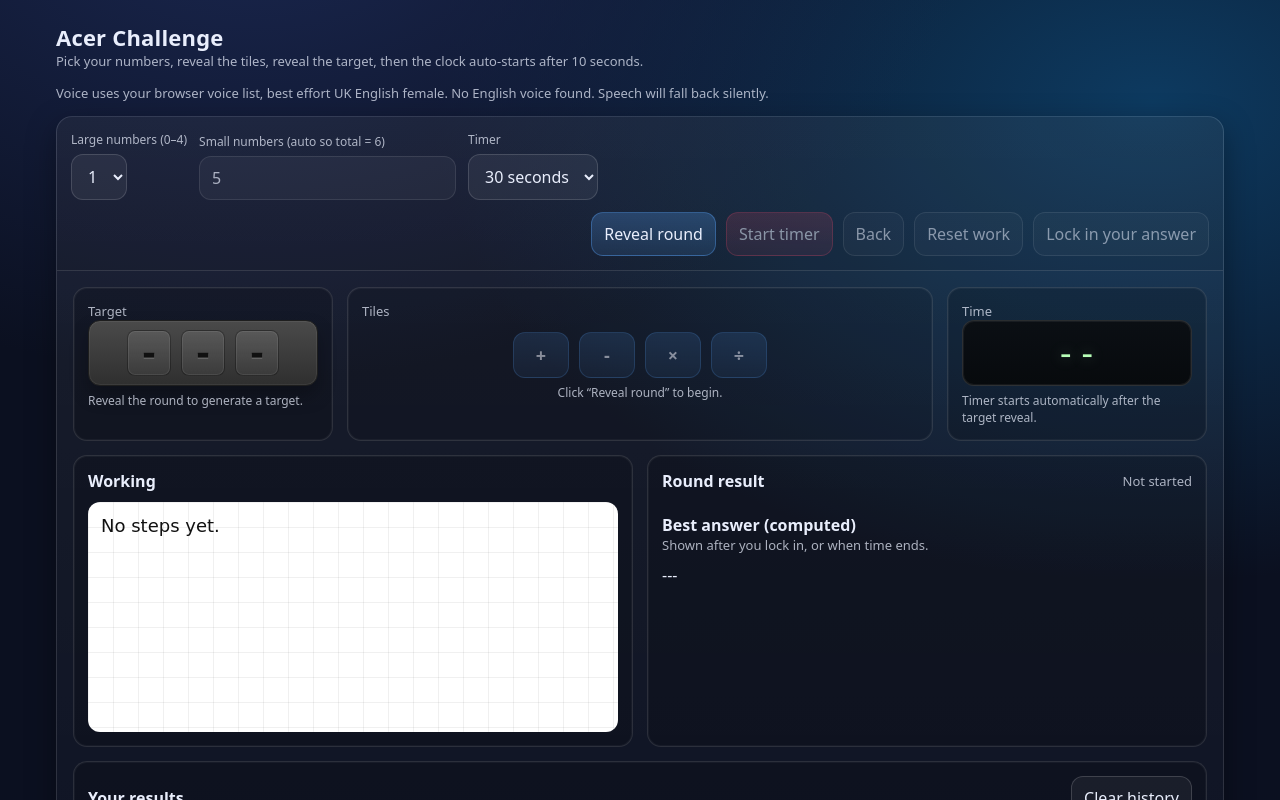
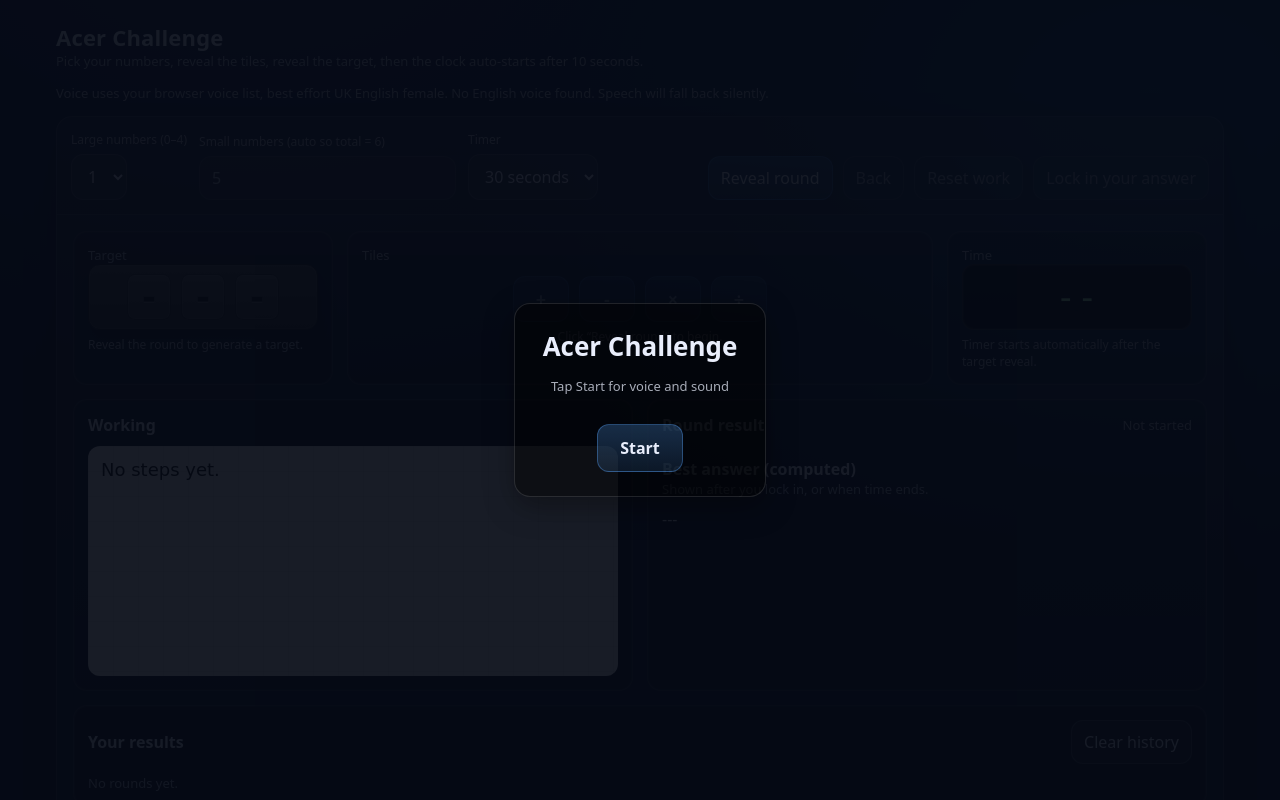
Before and after one commit to richardjhobbs/challenge_acer, a Next.js app: page /solo in a window 1280 px wide. Shown: the top 800 px of the page. Built offline with nearby package versions, Linux system fonts and the light colour scheme.

Commit message:
Add start overlay and auto-start timer

```diff
--- a/components/AcerChallengeGame.tsx
+++ b/components/AcerChallengeGame.tsx
@@ -58,9 +58,10 @@
   const [speechNote, setSpeechNote] = useState<string | null>(null);
   const [voice, setVoice] = useState<SpeechSynthesisVoice | null>(null);
   const [typedBestSteps, setTypedBestSteps] = useState('');
+  const [hasStarted, setHasStarted] = useState(false);
 
   const timerRef = useRef<NodeJS.Timeout | null>(null);
-  const preTimerRef = useRef<NodeJS.Timeout | null>(null);
+  const autoStartTimeoutRef = useRef<NodeJS.Timeout | null>(null);
   const typingRef = useRef<NodeJS.Timeout | null>(null);
   const audioContextRef = useRef<AudioContext | null>(null);
   const rafRef = useRef<number | null>(null);
@@ -69,7 +70,7 @@
   const welcomeSpokenRef = useRef(false);
   const phaseRef = useRef<GamePhase>(phase);
   const lockedIdRef = useRef<string | null>(null);
-  const preTimerCancelledRef = useRef(false);
+  const autoStartCancelledRef = useRef(false);
 
   const isRevealing = phase === 'REVEALING_TILES';
   const isTargetRolling = phase === 'TARGET_ROLLING';
@@ -93,7 +94,6 @@
     !isRevealing &&
     !isTargetRolling &&
     (pendingFirstId !== null || pendingOp !== null || appliedSteps.length > 0 || workLines.length > 0);
-  const canStartTimer = phase === 'READY' && target !== null;
   const roundStateText = phase === 'IDLE' ? 'Not started' : roundActive ? 'In play' : 'Round ended';
 
   const workMeta = roundActive ? `Tiles remaining: ${tiles.length}` : '';
@@ -149,12 +149,12 @@
     }
   }, []);
 
-  const clearPreTimer = useCallback(() => {
-    if (preTimerRef.current) {
-      clearTimeout(preTimerRef.current);
-      preTimerRef.current = null;
+  const clearAutoStartTimer = useCallback(() => {
+    if (autoStartTimeoutRef.current) {
+      clearTimeout(autoStartTimeoutRef.current);
+      autoStartTimeoutRef.current = null;
     }
-    preTimerCancelledRef.current = true;
+    autoStartCancelledRef.current = true;
   }, []);
 
   const registerUserGesture = useCallback(() => {
@@ -287,9 +287,9 @@
 
   useEffect(() => () => {
     stopTimer();
-    if (preTimerRef.current) {
-      clearTimeout(preTimerRef.current);
-      preTimerRef.current = null;
+    if (autoStartTimeoutRef.current) {
+      clearTimeout(autoStartTimeoutRef.current);
+      autoStartTimeoutRef.current = null;
     }
     if (typingRef.current) {
       clearInterval(typingRef.current);
@@ -436,7 +436,7 @@
     registerUserGesture();
     if (!canReset) return;
     if (!tilesAtStart.length) return;
-    clearPreTimer();
+    clearAutoStartTimer();
     setTiles(tilesAtStart.map((tile) => ({ ...tile, revealed: true })));
     setWorkLines([]);
     setAppliedSteps([]);
@@ -464,7 +464,7 @@
 
     setLockedId(selected.id);
     stopTimer();
-    clearPreTimer();
+    clearAutoStartTimer();
     setPhase('ENDED');
 
     const diff = Math.abs(target - selected.value);
@@ -493,7 +493,7 @@
 
   const handleTimeUp = useCallback(() => {
     stopTimer();
-    clearPreTimer();
+    clearAutoStartTimer();
     setPhase('ENDED');
     setFeedback({ tone: 'bad', message: 'Time.' });
     if (target !== null) {
@@ -511,10 +511,10 @@
       setHistoryItems(loadHistory());
     }
     handleEndOfRoundEffects(false);
-  }, [clearPreTimer, computeBest, handleEndOfRoundEffects, stopTimer, target, tiles, tilesAtStart, workLines]);
+  }, [clearAutoStartTimer, computeBest, handleEndOfRoundEffects, stopTimer, target, tiles, tilesAtStart, workLines]);
 
   const startTimer = () => {
-    if (!canStartTimer) return;
+    if (phaseRef.current !== 'READY') return;
     setPhase('RUNNING');
     setTimeRemaining(timerMode);
     setTimerHint(timerMode === 0 ? 'Unlimited' : 'Timer running');
@@ -608,7 +608,7 @@
     announce(`That’s ${largeCount} large and ${smallCount} small numbers`);
 
     stopTimer();
-    clearPreTimer();
+    clearAutoStartTimer();
     setTimeRemaining(null);
     setTimerHint('Timer starts automatically after the target reveal.');
     setFeedback(null);
@@ -641,10 +641,10 @@
     announce('Timer starts in 10 seconds');
     setTimerHint('Timer starts in 10 seconds.');
     setTargetHint('Timer starts automatically after the reveal.');
-    preTimerCancelledRef.current = false;
-    if (preTimerRef.current) clearTimeout(preTimerRef.current);
-    preTimerRef.current = setTimeout(() => {
-      if (preTimerCancelledRef.current) return;
+    autoStartCancelledRef.current = false;
+    if (autoStartTimeoutRef.current) clearTimeout(autoStartTimeoutRef.current);
+    autoStartTimeoutRef.current = setTimeout(() => {
+      if (autoStartCancelledRef.current) return;
       if (phaseRef.current === 'ENDED' || lockedIdRef.current) return;
       startTimer();
     }, 10000);
@@ -652,11 +652,16 @@
 
   const revealRoundWithInput = (largeCount: number) => {
     registerUserGesture();
+    void revealRound(largeCount);
+  };
+
+  const handleStart = () => {
+    registerUserGesture();
+    setHasStarted(true);
     if (!welcomeSpokenRef.current) {
       announce("Welcome to Challenge Acer. Can you beat him? Choose how many large numbers and let's go.");
       welcomeSpokenRef.current = true;
     }
-    void revealRound(largeCount);
   };
 
   const handleClearHistory = () => {
@@ -681,6 +686,17 @@
 
   return (
     <>
+      {!hasStarted ? (
+        <div className="startOverlay">
+          <div className="startOverlayCard">
+            <h2>Acer Challenge</h2>
+            <p className="muted">Tap Start for voice and sound</p>
+            <button type="button" onClick={handleStart}>
+              Start
+            </button>
+          </div>
+        </div>
+      ) : null}
       <div className="topbar">
         <div>
           <h1>Acer Challenge</h1>
@@ -722,9 +738,6 @@
           <div className="rowRight">
             <button id="newRoundBtn" onClick={() => revealRoundWithInput(largeCount)}>
               Reveal round
-            </button>
-            <button id="startTimerBtn" className="btnDanger" disabled>
-              Start timer
             </button>
             <button id="backBtn" className="btnGhost" disabled={!canBack} onClick={handleBack}>
               Back
--- a/styles/globals.css
+++ b/styles/globals.css
@@ -39,6 +39,38 @@
 .topbar{
   display:flex; gap:14px; flex-wrap:wrap; align-items:center; justify-content:space-between;
   margin-bottom: 14px;
+}
+
+.startOverlay{
+  position: fixed;
+  inset: 0;
+  background: rgba(5, 9, 20, 0.92);
+  display: flex;
+  align-items: center;
+  justify-content: center;
+  z-index: 1000;
+  padding: 24px;
+}
+
+.startOverlayCard{
+  border: 1px solid var(--line);
+  border-radius: 16px;
+  background: rgba(0,0,0,.45);
+  padding: 24px 28px;
+  text-align: center;
+  max-width: 360px;
+  box-shadow: var(--shadow);
+}
+
+.startOverlayCard h2{
+  margin: 0 0 10px;
+  font-size: 26px;
+}
+
+.startOverlayCard button{
+  margin-top: 16px;
+  padding: 12px 22px;
+  font-weight: 700;
 }
 
 h1{ margin:0; font-size: 22px; letter-spacing:.2px; }
```
